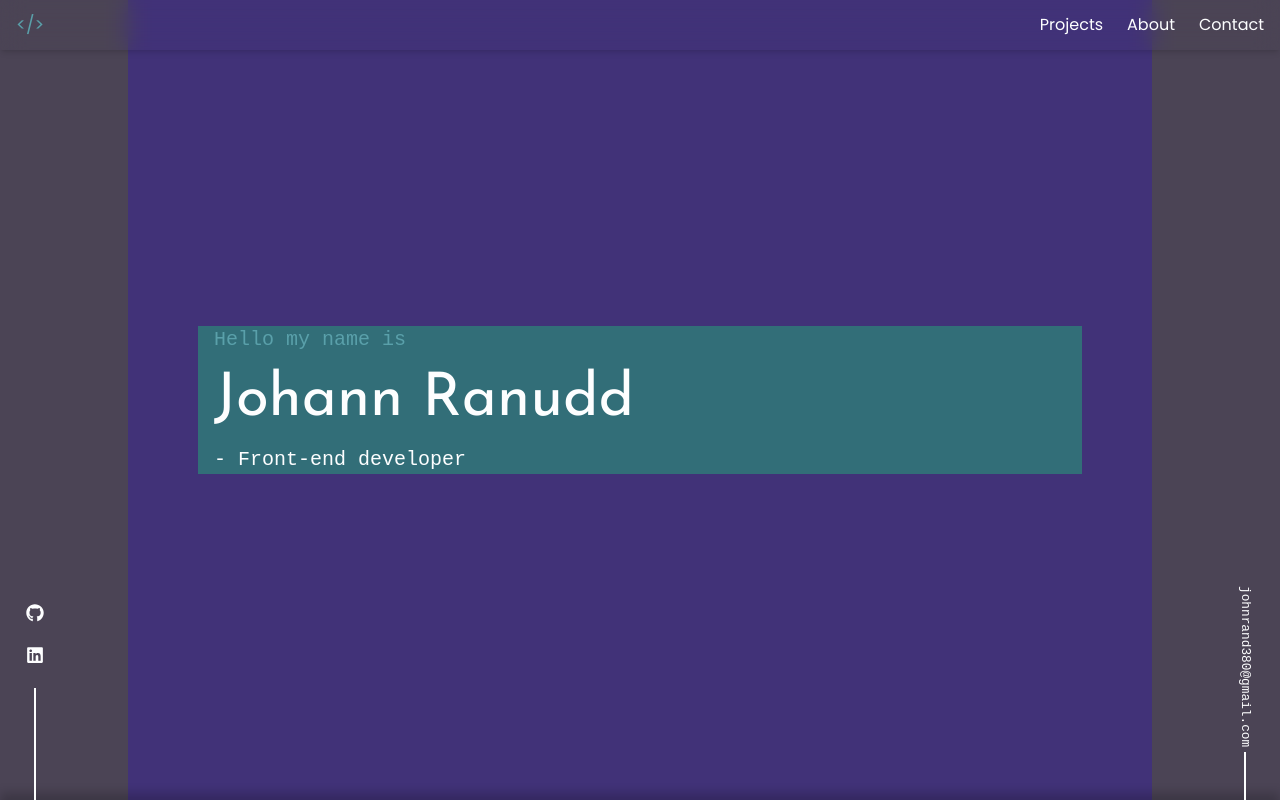
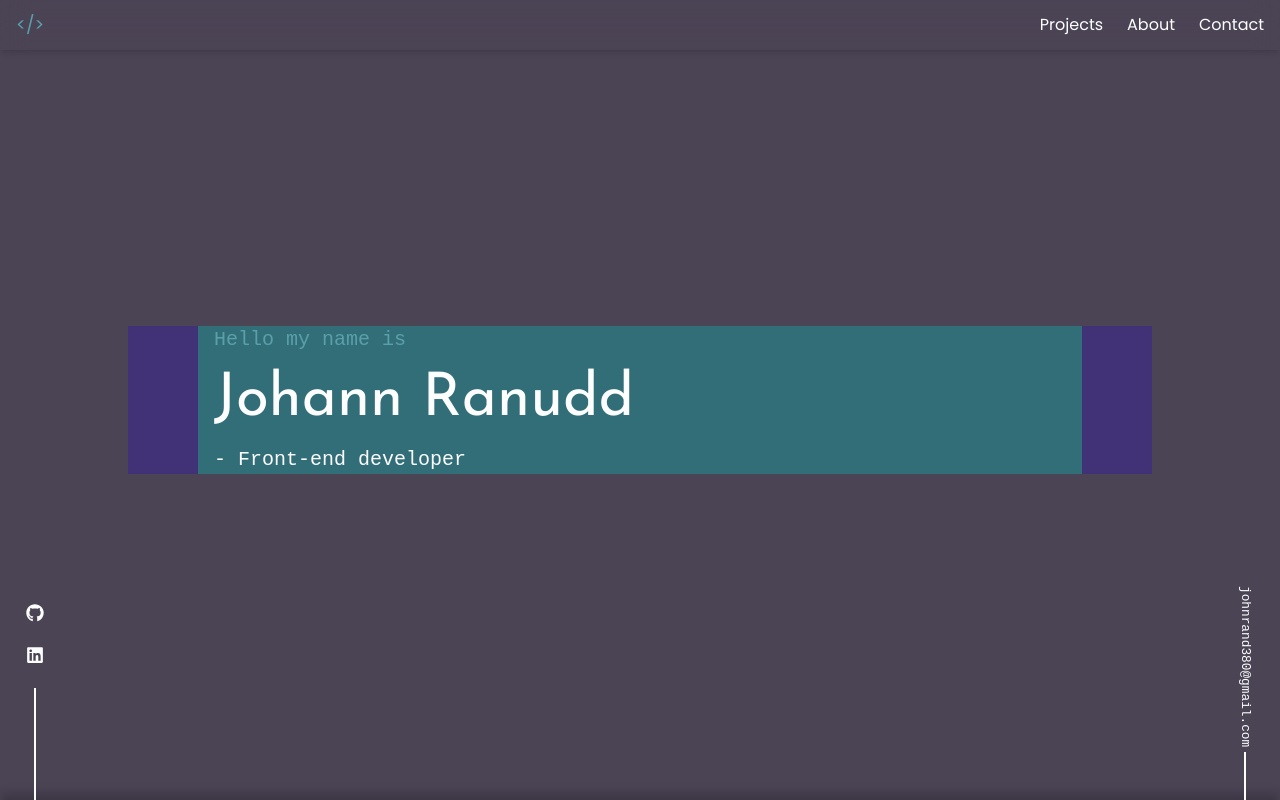
Before and after one commit to johannranudd/portfolio-2.0, a Next.js app: page / in a window 1280 px wide. Shown: the top 800 px of the page. Built offline with nearby package versions, Linux system fonts and the light colour scheme; no server answers; a web font is replaced by a local one.

Commit message:
clean,translate-y-[-50%]

```diff
--- a/app/HeroComponent.tsx
+++ b/app/HeroComponent.tsx
@@ -78,12 +78,13 @@ export default function HeroComponent() {
           </div>
         )}
         <div
+          // translate-y-[-50%]
           // initial={{ opacity: 0 }}
           // animate={{ opacity: 1 }}
           // transition={{ duration: 0.5 }}
-          className="absolute top-0 left-0 w-full h-full"
+          className="absolute top-[50%] translate-y-[-50%] left-0 w-full"
         >
-          <div className="max-w-screen-lg mx-auto h-full flex flex-col justify-center bg-[#413278]">
+          <div className="max-w-screen-lg mx-auto bg-[#413278]">
             <div
               // ref={heroTextRef}
               className="md:mx-sidebarWidth px-2 text-lg xxs:text-xl sm:px-4 bg-[#326e78]"
--- a/app/globals.css
+++ b/app/globals.css
@@ -22,7 +22,8 @@
   margin: 0;
 }
 html {
-  min-height: 100%;
+  /* min-height: 100%; */
+  scroll-behavior: smooth;
 }
 
 html,
@@ -45,7 +46,7 @@ a {
   text-decoration: none;
 }
 
-.backdrop::before {
+/* .backdrop::before {
   position: absolute;
   content: " ";
   top: 0;
@@ -64,7 +65,7 @@ a {
   border-bottom: 3px solid transparent;
 
   border-left: 4px solid var(--thirdClr);
-}
+} */
 
 @media (prefers-color-scheme: dark) {
 }
--- a/app/layout.tsx
+++ b/app/layout.tsx
@@ -16,9 +16,9 @@ export default function RootLayout({
   children: React.ReactNode;
 }) {
   return (
-    <html lang="en" className="scroll-smooth">
+    <html lang="en">
       <ContextProvider>
-        <body className="relative bg-primary text-secondary">
+        <body className="bg-primary text-secondary">
           <NavBar />
           <SidebarLeft />
           <SidebarRight />
```
